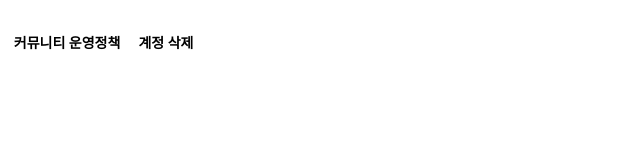
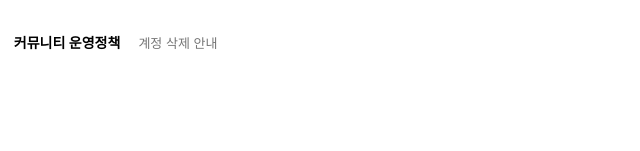
Before and after one commit to PLACE-LOG-KR/plog-web, a plain HTML site: page index.html in a window 1280 px wide. Shown: the part 905-1056 px from the top of the page, 484-1124 px from the left. Drawn offline with Linux system fonts and the light colour scheme; a web font is replaced by a local one.

Commit message:
feat: 푸터 계정 삭제 링크를 '계정 삭제 안내'로 바꾸고 회색으로 줄인다 (#6)
Co-authored-by: Claude Opus 5.5 <noreply@anthropic.com>

```diff
--- a/index.html
+++ b/index.html
@@ -31,8 +31,9 @@ h1{font-size:48px;font-weight:800;line-height:1.22;letter-spacing:-.04em}
 .card h3{font-size:19px;font-weight:700;letter-spacing:-.02em}
 .card p{font-size:15px;color:#5F6B73;margin-top:8px;line-height:1.6}
 footer{border-top:1px solid #E0E0E0;background:#fff;padding:32px 0 48px;font-size:14px;color:#757575;line-height:1.9}
-footer nav{display:flex;gap:18px;flex-wrap:wrap;margin-bottom:12px;color:#000;font-weight:600}
+footer nav{display:flex;align-items:baseline;gap:18px;flex-wrap:wrap;margin-bottom:12px;color:#000;font-weight:600}
 footer nav a{text-decoration:none}
+footer nav a.muted{color:#757575;font-weight:400;font-size:13px}
 @media(max-width:760px){
   .hero{grid-template-columns:1fr;padding-top:16px}
   h1{font-size:34px}
@@ -68,7 +69,7 @@ footer nav a{text-decoration:none}
       <a href="/privacy/"><b>개인정보처리방침</b></a>
       <a href="/location/">위치기반서비스 이용약관</a>
       <a href="/community/">커뮤니티 운영정책</a>
-      <a href="/account-deletion/">계정 삭제</a>
+      <a class="muted" href="/account-deletion/">계정 삭제 안내</a>
     </nav>
     <div>플레이스로그 · 문의 <a href="mailto:placelogkorea@gmail.com">placelogkorea@gmail.com</a></div>
     <div>© 2026 PLOG</div>
```
